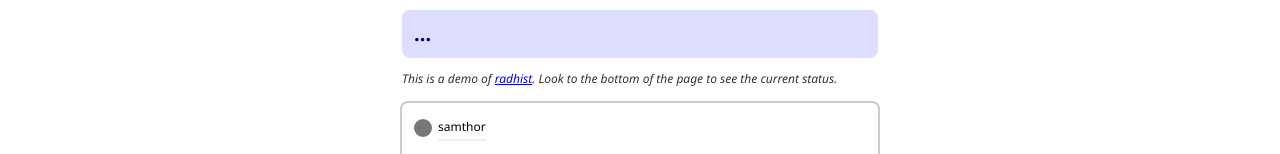
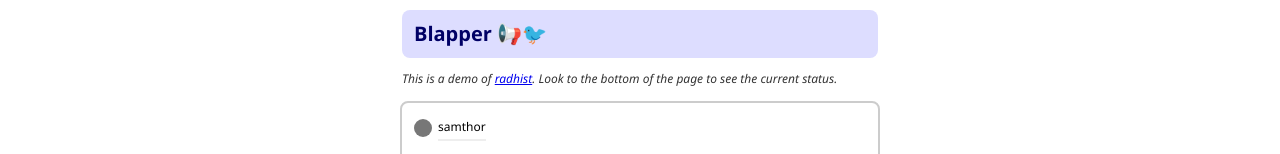
Before and after one commit to samthor/radhist, a website with bundled scripts: page demo/index.html in a window 1280 px wide. Shown: the top 154 px of the page. Built offline with nearby package versions, Linux system fonts and the light colour scheme.

Commit message:
merge blah

```diff
--- a/demo/index.html
+++ b/demo/index.html
@@ -13,7 +13,7 @@
     <h1>
       <a href="#">
         <span class="page"></span>
-        <span class="site">&hellip;</span>
+        <span class="site">&#8203;</span>
       </a>
     </h1>
     <p>
--- a/demo/index.js
+++ b/demo/index.js
@@ -15,6 +15,7 @@ const dialogElement = /** @type {HTMLElement} */ (document.querySelector('.dialo
 const headerElement = /** @type {HTMLElement} */ (document.querySelector('header'));
 const headerAnchorElement = /** @type {HTMLAnchorElement} */ (headerElement.querySelector('a'));
 const headerPageElement = /** @type {HTMLElement} */ (headerElement.querySelector('.page'));
+const headerSiteElement = /** @type {HTMLElement} */ (headerElement.querySelector('.site'));
 
 
 function dialogHasFocus() {
@@ -97,6 +98,9 @@ function refresh() {
   mainElement.textContent = '';
   footerElement.textContent = '';
 
+  // Set this here so it doesn't "flash" quickly on a reload (as we make it small in the blap case).
+  headerSiteElement.textContent = 'Blapper 📢🐦';
+
   const blapId = window.location.hash.substr(1);
   if (blapId) {
     const blap = blaps.find(({ id }) => blapId === id);
```
